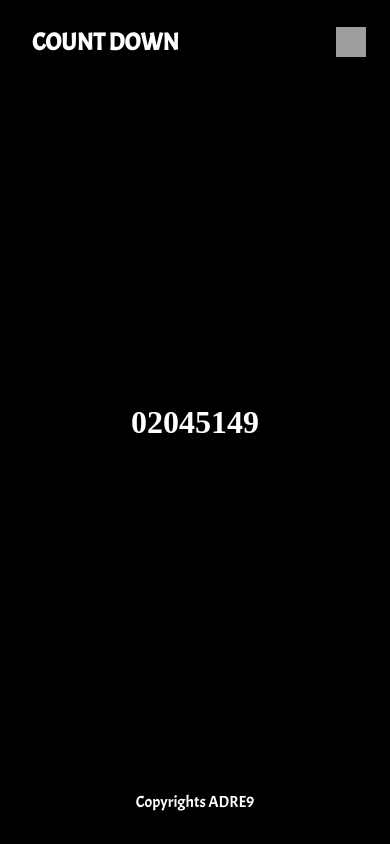
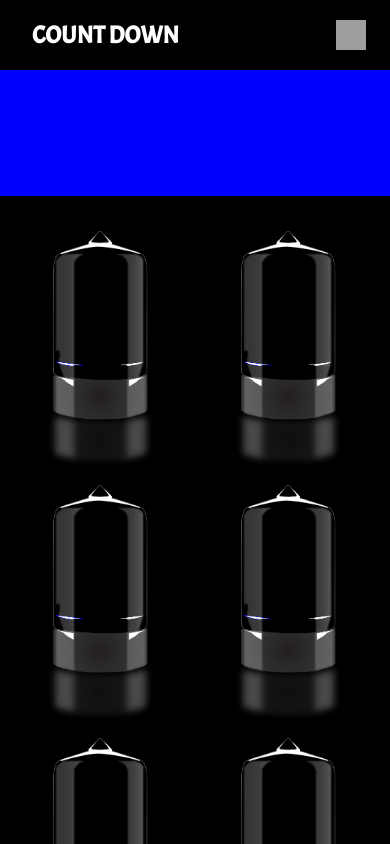
Before and after one commit to ADRE9/countdown-timer, a React (Create React App) app: page / in a window 390 px wide. Shown: the top 844 px of the page. Built offline with nearby package versions, Linux system fonts and the light colour scheme; grey boxes are pictures that could not be loaded.

Commit message:
tube added for mobile

```diff
--- a/src/components/App.js
+++ b/src/components/App.js
@@ -5,6 +5,7 @@ import Footer from './Footer';
 import Content from './Content';
 
 const Body = styled.div`
+  position:relative;
   width:100%;
   height:100vh;
   padding:0;
@@ -21,7 +22,7 @@ const StyledWrapperDiv = styled.div`
 const App = () => {
   return (
     <Body>
-      <Header />
+      <Header/>
       <Content/>
       <Footer />
     </Body>
--- a/src/components/Content.js
+++ b/src/components/Content.js
@@ -1,12 +1,16 @@
 import React,{useState,useEffect} from 'react';
 import styled from 'styled-components';
+import {device} from '../helper/media';
+import glassTube from '../assets/Asset 6@4x.png'
 import {countdown} from "../helper/countdown";
+import TubeBulb from './TubeBulb';
 
 const StyledContentDiv = styled.div`
   display:flex;
   justify-content:center;
   align-items:center;
   flex-grow:1;
+  flex-direction:column;
   width:100%;
   background-color:black;
 `;
@@ -15,35 +19,58 @@ const Time = styled.h1`
 color:white;
 `;
 
+const StyledClockDiv = styled.div`
+  flex-grow:1;
+  width:100%;
+  display:flex;
+  padding-top:2rem;
+  flex-direction:column;
+  @media ${device.laptop}{
+
+  }
+`;
+
+const StyledHeadlineDiv = styled.div`
+  width:100%;
+  height:15vh;
+  background-color:blue;
+`;
+
+const TimeDiv = styled.div`
+  width:100%;
+  display:flex;
+  flex-direction:row;
+  height:30vh;
+  background-color:aliceblue;
+`;
+
 const Content = () => {
 
   const eventTime = new Date("feb 16, 2021 20:00:00").getTime();
   const [timeObj, setTimeObj] = useState({});
 
-  useEffect(() => {
+  setInterval(function () {
+    setTimeObj(countdown(eventTime))
+  }, 1000);
+
+  /*useEffect(() => {
 
     setInterval(function () {
       setTimeObj(countdown(eventTime))
     }, 1000);
-  },[timeObj,eventTime]);
+  },[timeObj,eventTime]);*/
 
   return (
     <StyledContentDiv>
-      <Time>
-        {timeObj.days}
-      </Time>
-      <br/>
-      <Time>
-        {timeObj.hours}
-      </Time>
-      <br/>
-      <Time>
-        {timeObj.mins}
-      </Time>
-      <br/>
-      <Time>
-        {timeObj.secs}
-      </Time>
+      <StyledHeadlineDiv>
+
+      </StyledHeadlineDiv>
+      <StyledClockDiv>
+          <TubeBulb days={timeObj.days}/>
+          <TubeBulb hours={timeObj.hours}/>
+          <TubeBulb mins={timeObj.mins}/>
+          <TubeBulb secs={timeObj.secs}/>
+      </StyledClockDiv>
     </StyledContentDiv>
   )
 }
--- a/src/components/Footer.js
+++ b/src/components/Footer.js
@@ -4,7 +4,7 @@ import styled from "styled-components";
 const StyledFooterDiv = styled.div`
   display:flex;
   width:100%;
-  height:10vh;
+  height:5vh;
   background-color:black;
   justify-content:center;
   align-items:center;
--- /dev/null
+++ b/src/components/TubeBulb.js
@@ -0,0 +1,47 @@
+import React from 'react';
+import styled from "styled-components";
+import tubePicture from '../assets/Asset.png'
+
+const TubeBulbSectionWrapper = styled.div`
+  width:auto;
+  padding:0rem 2rem;
+  display:flex;
+  flex-direction:row;
+  height:30vh;
+`;
+
+const TubeBulbWrapperLeft = styled.div`
+  position:relative;
+  display:flex;
+  justify-content:flex-end;
+  width:50%;
+  height:100%;
+`;
+
+const TubeBulbWrapperRight = styled.div`
+  position:relative;
+  display:flex;
+  justify-content:flex-start;
+  width:50%;
+  height:100%;
+`;
+
+const TubePic = styled.img`
+  height:100%;
+  width:auto;
+`;
+
+const TubeBulb = (props) => {
+  return (
+    <TubeBulbSectionWrapper>
+      <TubeBulbWrapperLeft>
+        <TubePic src={tubePicture}/>
+      </TubeBulbWrapperLeft>
+      <TubeBulbWrapperRight>
+        <TubePic src={tubePicture}/>
+      </TubeBulbWrapperRight>
+    </TubeBulbSectionWrapper>
+  )
+}
+
+export default TubeBulb
--- /dev/null
+++ b/src/helper/media.js
@@ -0,0 +1,20 @@
+const size = {
+  mobileS: '320px',
+  mobileM: '375px',
+  mobileL: '425px',
+  tablet: '768px',
+  laptop: '1024px',
+  laptopL: '1440px',
+  desktop: '2560px'
+}
+
+export const device = {
+  mobileS: `(min-width: ${size.mobileS})`,
+  mobileM: `(min-width: ${size.mobileM})`,
+  mobileL: `(min-width: ${size.mobileL})`,
+  tablet: `(min-width: ${size.tablet})`,
+  laptop: `(min-width: ${size.laptop})`,
+  laptopL: `(min-width: ${size.laptopL})`,
+  desktop: `(min-width: ${size.desktop})`,
+  desktopL: `(min-width: ${size.desktop})`
+};
```
Also changed, not shown: src/assets/Asset 6@4x.png (added), src/assets/Asset.png (added).
